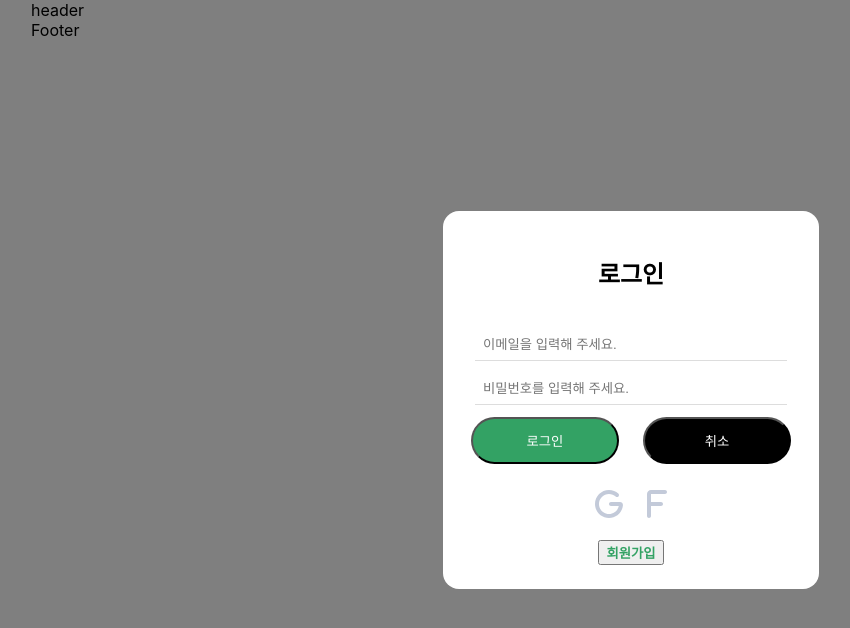
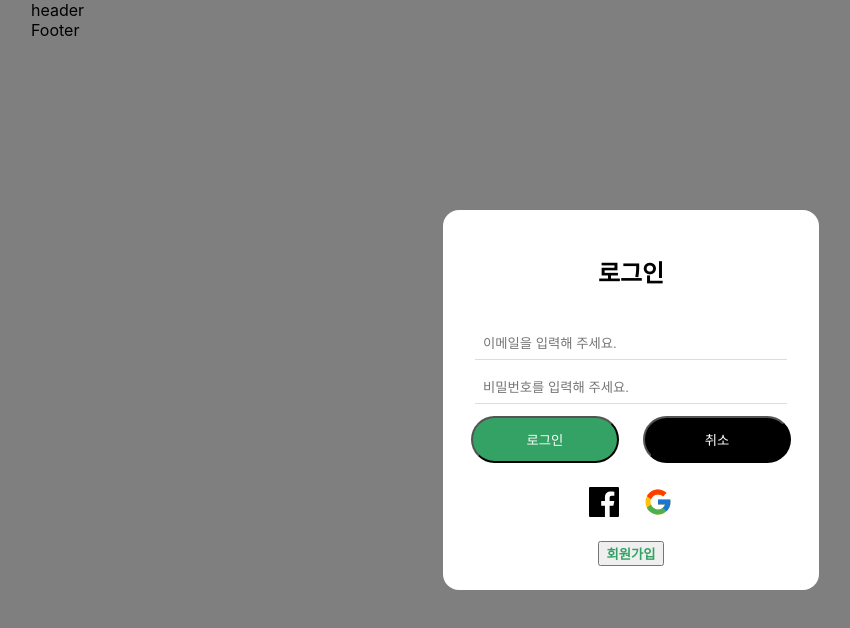
Before and after one commit to no-pla/petpital, a Next.js app: page /login in a window 1280 px wide. Shown: the top 628 px of the page, without its empty margins (9-859 px from the left). Built offline with nearby package versions, Linux system fonts and the light colour scheme; no server answers; what recoil-persist would draw is missing.

Commit message:
로그인 구글 페이스북 버튼 이미지 변경

```diff
--- a/package.json
+++ b/package.json
@@ -12,11 +12,8 @@
   "dependencies": {
     "@emotion/react": "^11.10.5",
     "@emotion/styled": "^11.10.5",
-    "@fortawesome/fontawesome-svg-core": "^6.3.0",
-    "@fortawesome/free-regular-svg-icons": "^6.3.0",
-    "@fortawesome/free-solid-svg-icons": "^6.3.0",
-    "@fortawesome/react-fontawesome": "^0.2.0",
     "@next/font": "13.1.6",
+    "@react-icons/all-files": "^4.1.0",
     "@types/antd": "^1.0.0",
     "@types/node": "18.13.0",
     "@types/react": "18.0.28",
--- a/src/pages/login.tsx
+++ b/src/pages/login.tsx
@@ -1,5 +1,5 @@
-import { faF, faG } from "@fortawesome/free-solid-svg-icons";
-import { FontAwesomeIcon } from "@fortawesome/react-fontawesome";
+import { FcGoogle } from "react-icons/fc";
+import { GrFacebook } from "react-icons/gr";
 import {
   FacebookAuthProvider,
   GoogleAuthProvider,
@@ -125,10 +125,10 @@ const Login = () => {
 
         <ButtonWrap>
           <span onClick={onGoogleSignIn}>
-            <FontAwesomeIcon icon={faG} size="2x" color="#C3CAD9" />
+            <GrFacebook size={30} />
           </span>
           <span onClick={onFacebookSignIn}>
-            <FontAwesomeIcon icon={faF} size="2x" color="#C3CAD9" />
+            <FcGoogle size={30} />
           </span>
         </ButtonWrap>
         {/* 회원가입 */}
```
Also changed, not shown: src/pages/searchMap.tsx (+14 -0 lines), 1 other file (tests, documents, lock files or other folders).
